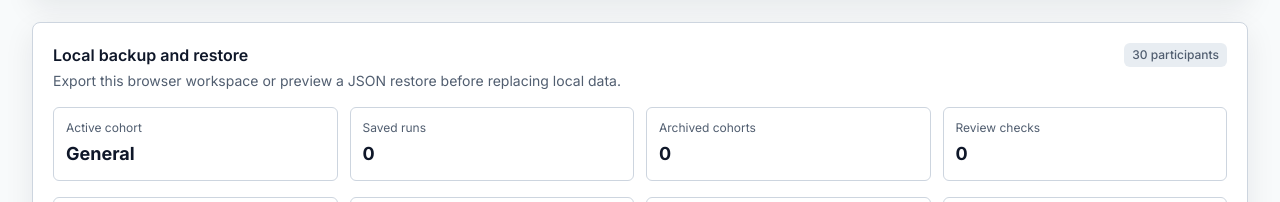
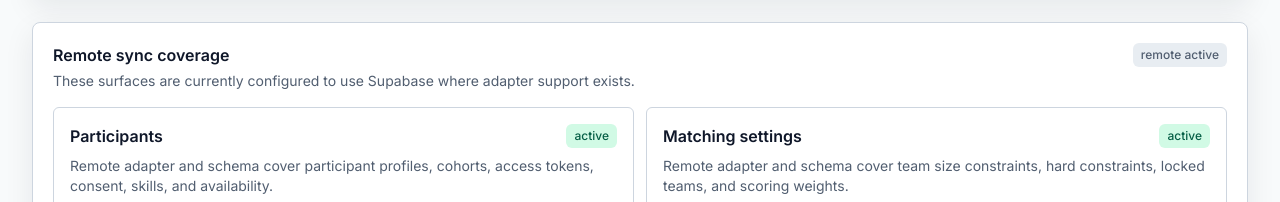
Before and after one commit to best-ed/HackMatch-AI, a Next.js app: page /admin/settings in a window 1280 px wide. Shown: the part 598-800 px from the top of the page. Built offline with nearby package versions, Linux system fonts and the light colour scheme; no server answers; the database is empty.

Commit message:
feat: surface Supabase sync coverage in settings

```diff
--- a/app/admin/settings/page.tsx
+++ b/app/admin/settings/page.tsx
@@ -30,6 +30,8 @@ import {
   buildSettingsValidationShortcuts,
   type SettingsValidationShortcut
 } from "@/lib/settings-validation-shortcuts";
+import { evaluateSupabaseSchemaReadiness } from "@/lib/supabase-schema-readiness";
+import { buildSupabaseSyncCoverage } from "@/lib/supabase-sync-coverage";
 import type { TeamReviewChecklistStore } from "@/lib/team-review-checklist";
 import { cn } from "@/lib/utils";
 
@@ -76,6 +78,14 @@ export default function AdminSettingsPage() {
   const backupOperations = useMemo(
     () => summarizeBackupOperations(readAdminAuditHistory()),
     [backupSummaryAt]
+  );
+  const supabaseSyncCoverage = useMemo(
+    () =>
+      buildSupabaseSyncCoverage({
+        persistenceMode,
+        schema: evaluateSupabaseSchemaReadiness()
+      }),
+    [persistenceMode]
   );
   const health = useMemo(
     () => validateMatchingSettings(settings, cohortParticipants),
@@ -253,6 +263,28 @@ export default function AdminSettingsPage() {
         detail="Matching settings are stored in this browser until Supabase env vars are configured."
       />
       <AdminDataLoadNotice loaded={loaded} label="settings workspace" />
+      <Card className="space-y-4">
+        <div className="flex flex-wrap items-start justify-between gap-3">
+          <div>
+            <h2 className="font-semibold">{supabaseSyncCoverage.title}</h2>
+            <p className="mt-1 text-sm text-muted-foreground">{supabaseSyncCoverage.detail}</p>
+          </div>
+          <Badge>{persistenceMode === "supabase" ? "remote active" : "local fallback"}</Badge>
+        </div>
+        <div className="grid gap-3 md:grid-cols-2">
+          {supabaseSyncCoverage.items.map((item) => (
+            <div className="rounded-md border border-border bg-white p-4" key={item.label}>
+              <div className="flex flex-wrap items-center justify-between gap-2">
+                <div className="font-semibold">{item.label}</div>
+                <Badge className={item.status === "active" ? "bg-emerald-100 text-emerald-800" : item.status === "planned" ? "bg-slate-100 text-slate-800" : "bg-amber-100 text-amber-800"}>
+                  {item.status}
+                </Badge>
+              </div>
+              <p className="mt-2 text-sm text-muted-foreground">{item.detail}</p>
+            </div>
+          ))}
+        </div>
+      </Card>
       <Card className="space-y-4">
         <div className="flex flex-wrap items-start justify-between gap-3">
           <div>
```
